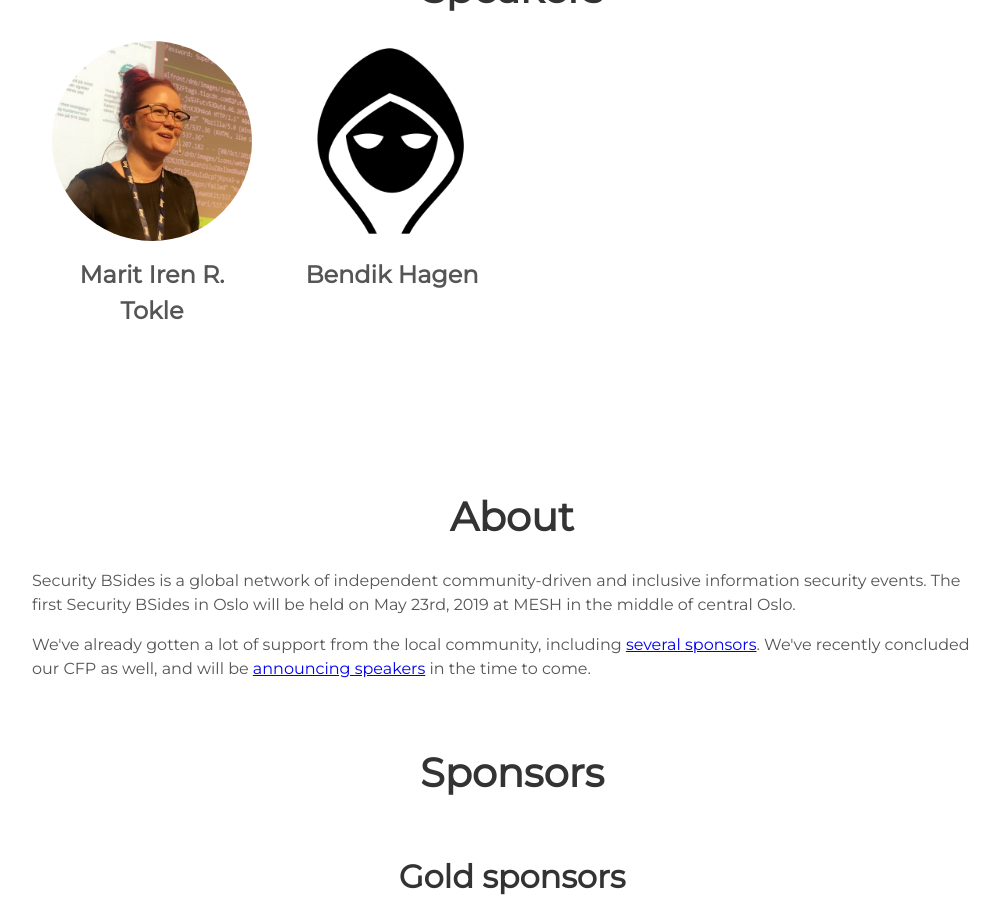
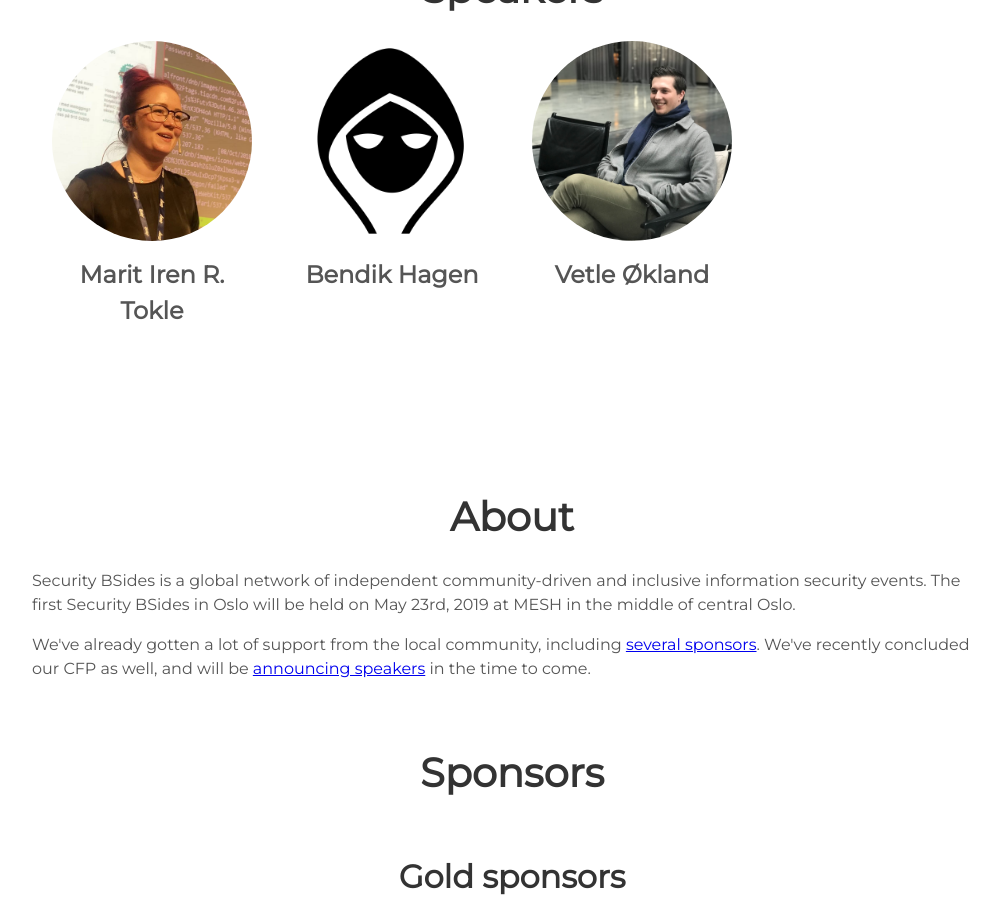
Before and after one commit to eoftedal/2019, a Jekyll site: the page built from index.html, in a window 1280 px wide and 900 px high, scrolled down 1003 px. Shown: the whole window, without its empty margins (128-1127 px from the left). Built offline with Jekyll 4.4.1, drawn with Linux system fonts in a browser that asks for light colours.

Commit message:
Added Vetle

```diff
--- a/_config.yaml
+++ b/_config.yaml
@@ -14,6 +14,8 @@ speakers:
     image: marit_tokle.jpg
   - name: Bendik Hagen
     image: default.png
+  - name: Vetle Økland
+    image: vetle.jpg
 
 sponsors:
   gold:
```
Also changed, not shown: assets/images/speakers/vetle.jpg (added).
